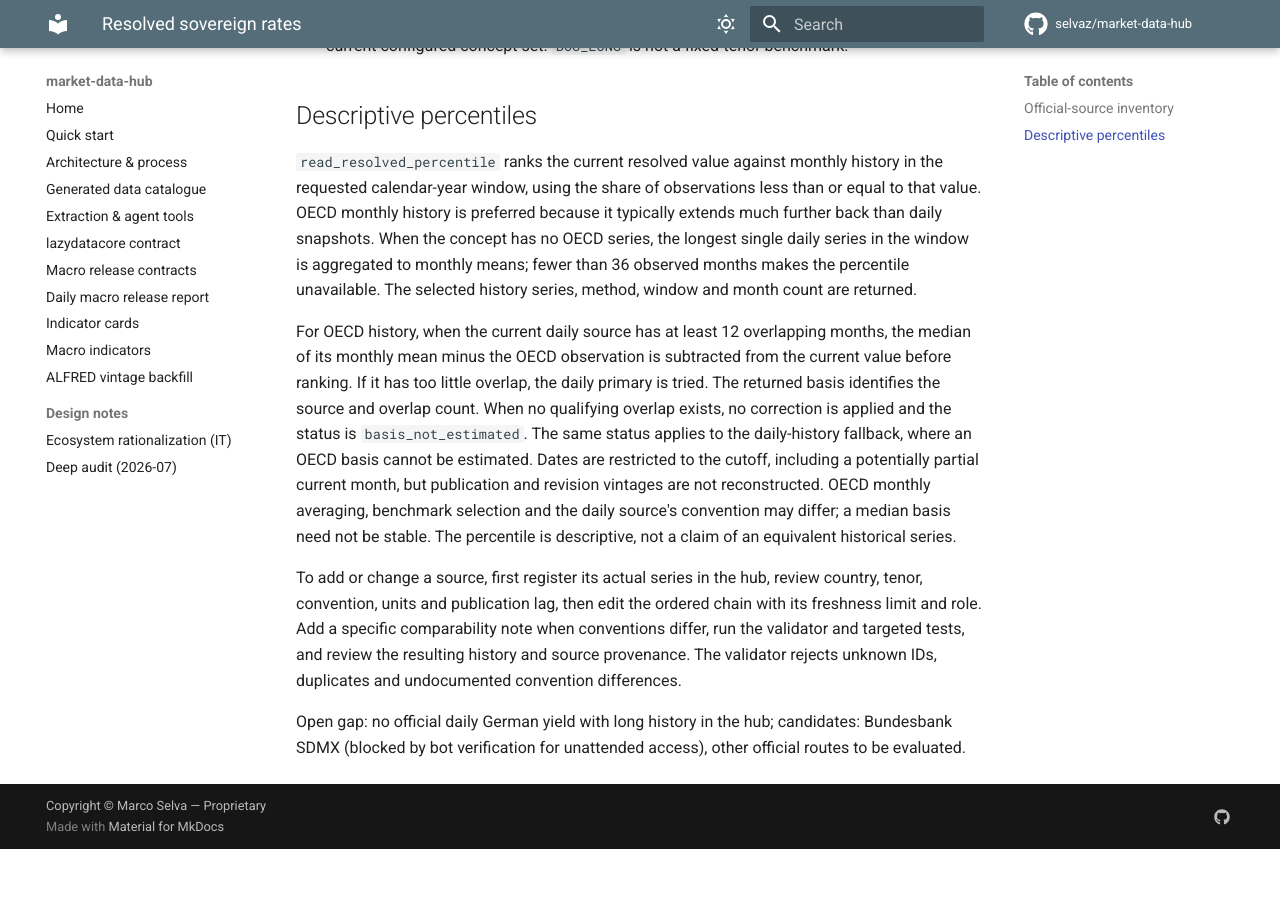
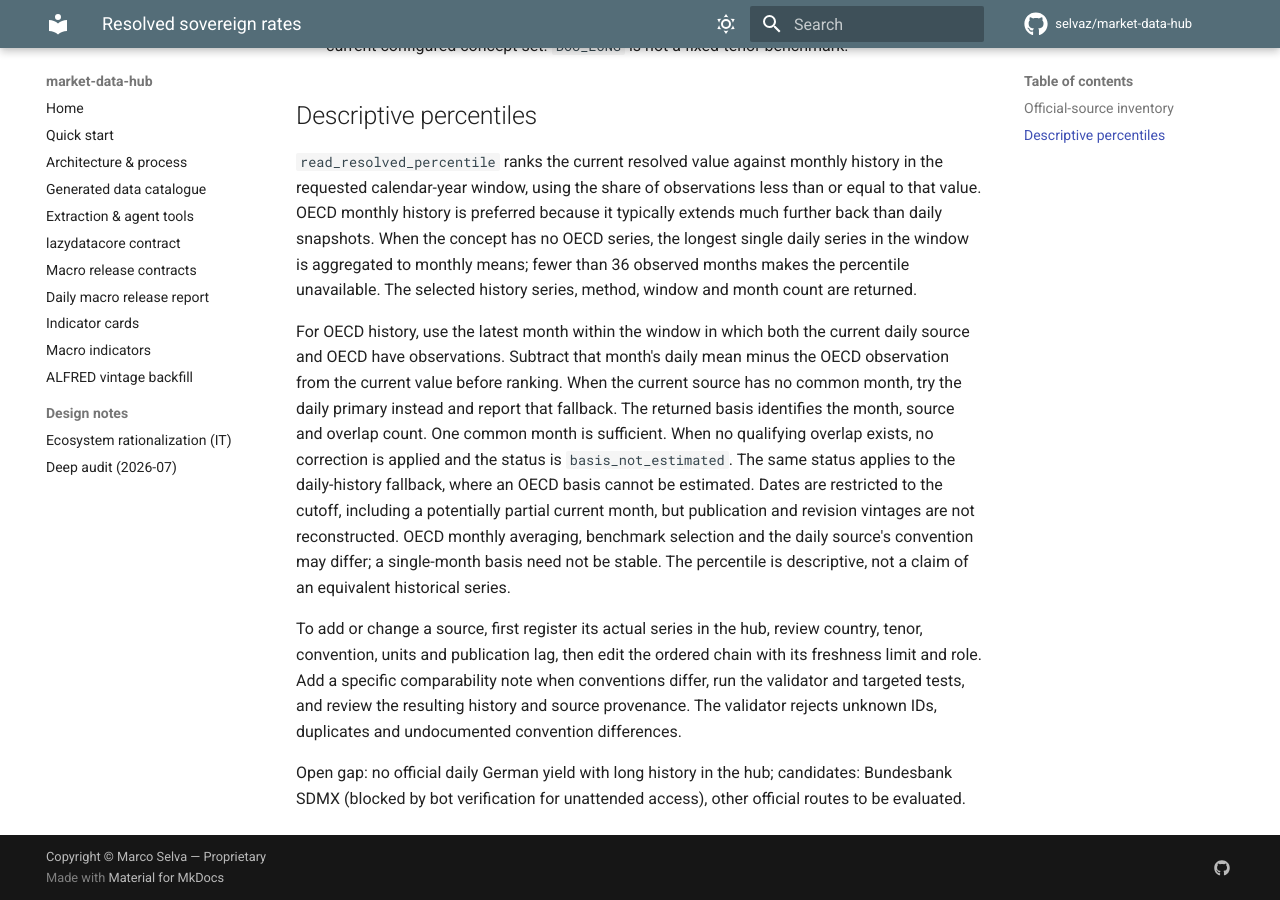
Before and after one commit to selvaz/market-data-hub, an MkDocs documentation site: the page built from docs/method/resolved-rates.md, in a window 1280 px wide and 900 px high, scrolled down 1876 px. Built offline with MkDocs 1.6.1 and Material for MkDocs 9.7.7, drawn with Linux system fonts in a browser that asks for light colours; comment, search, counter and statistics services are not loaded; before the commit the page ends 2725 px from its top, so only the background shows below that.

Commit message:
Level rate percentiles using latest common month

```diff
--- a/docs/method/resolved-rates.md
+++ b/docs/method/resolved-rates.md
@@ -91,16 +91,18 @@ no OECD series, the longest single daily series in the window is aggregated to
 monthly means; fewer than 36 observed months makes the percentile unavailable.
 The selected history series, method, window and month count are returned.
 
-For OECD history, when the current daily source has at least 12 overlapping
-months, the median of its monthly mean minus the OECD observation is subtracted
-from the current value before ranking. If it has too little overlap, the daily
-primary is tried. The returned basis identifies the source and overlap count.
+For OECD history, use the latest month within the window in which both the
+current daily source and OECD have observations. Subtract that month's daily
+mean minus the OECD observation from the current value before ranking. When
+the current source has no common month, try the daily primary instead and
+report that fallback. The returned basis identifies the month, source and
+overlap count. One common month is sufficient.
 When no qualifying overlap exists, no correction is applied and the status is
 `basis_not_estimated`. The same status applies to the daily-history fallback,
 where an OECD basis cannot be estimated. Dates are restricted to the cutoff,
 including a potentially partial current month, but publication and revision
 vintages are not reconstructed. OECD monthly averaging, benchmark selection and
-the daily source's convention may differ; a median basis need not be stable.
+the daily source's convention may differ; a single-month basis need not be stable.
 The percentile is descriptive, not a claim of an equivalent historical series.
 
 To add or change a source, first register its actual series in the hub, review
```
Also changed, not shown: 2 other files.
